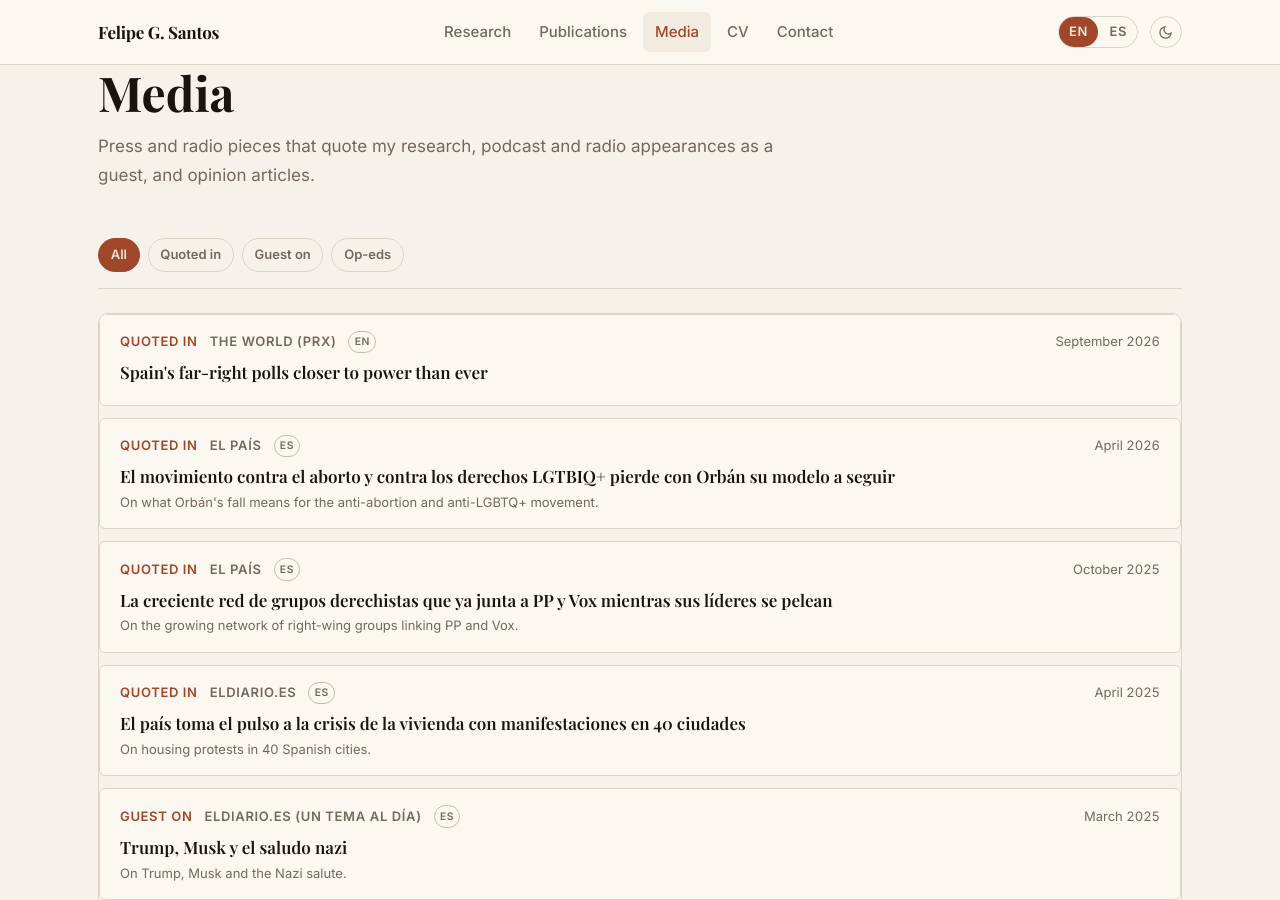
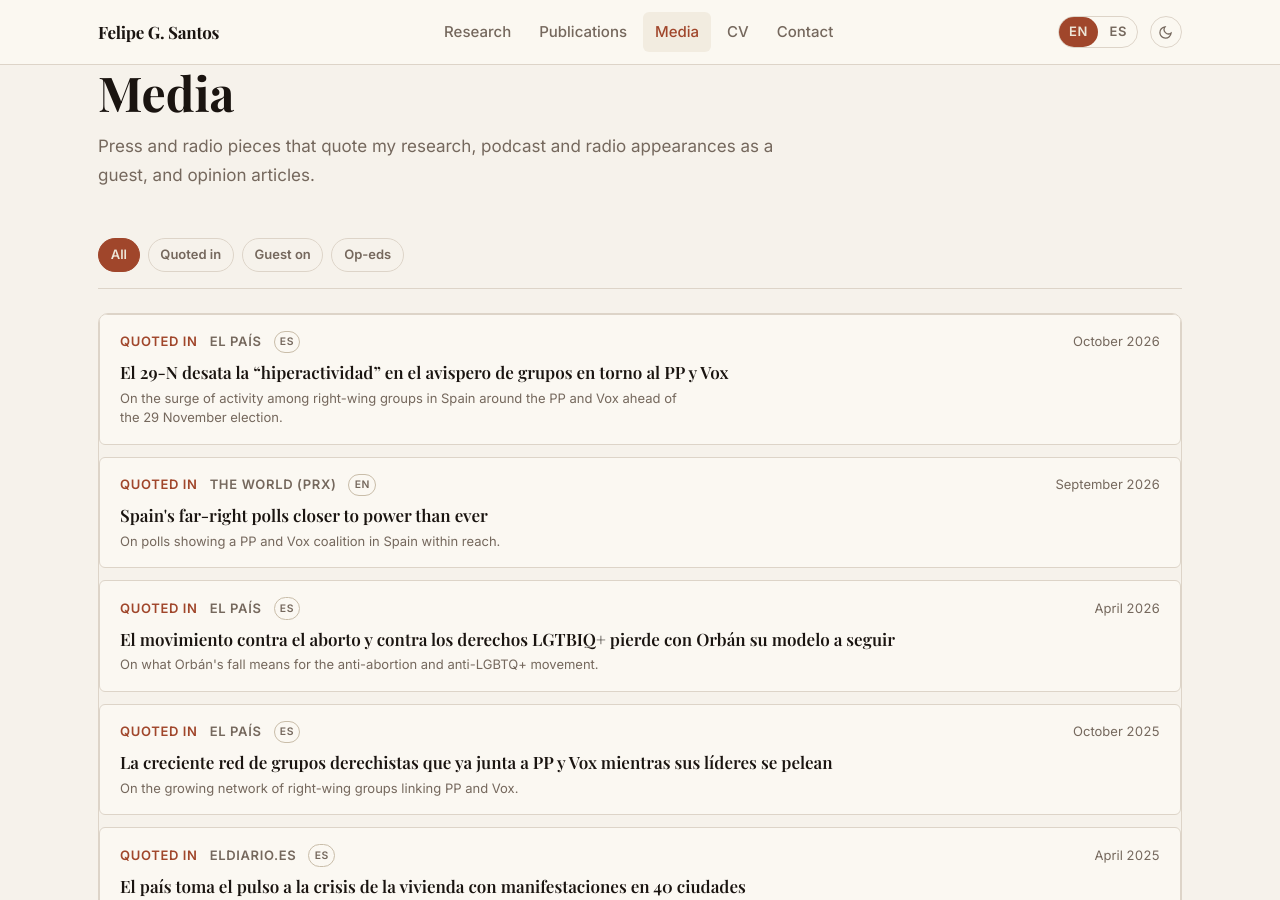
Before and after one commit to felipegsantos-web/felipegsantos.github.io, a Jekyll site: the page built from en/media/index.html, in a window 1280 px wide and 900 px high. Built offline with Jekyll 4.4.1, drawn with Linux system fonts in a browser that asks for light colours.

Commit message:
New El País media item, PRX summary line, research page URL rename (#13)
* Add El País (25 Oct 2026) media item and homepage news entry

Co-Authored-By: Claude Sonnet 5.5 <noreply@anthropic.com>
Claude-Session: https://claude.ai/code/session_017j6HYG872GLCtzYV4EGAJz

* Rename research page URLs and add 'in Spain' to El País gloss

Old /current-work/ and /trabajo-actual/ URLs now redirect to the new ones.

Co-Authored-By: Claude Sonnet 5.5 <noreply@anthropic.com>
Claude-Session: https://claude.ai/code/session_017j6HYG872GLCtzYV4EGAJz

* Show PRX summary line on English page and mention Spain

Co-Authored-By: Claude Sonnet 5.5 <noreply@anthropic.com>
Claude-Session: https://claude.ai/code/session_017j6HYG872GLCtzYV4EGAJz

* Redirect old research page URLs from 404.html instead of stub pages

The stub pages would fail the hreflang check; the 404 page already redirects renamed paths.

Co-Authored-By: Claude Sonnet 5.5 <noreply@anthropic.com>
Claude-Session: https://claude.ai/code/session_017j6HYG872GLCtzYV4EGAJz

---------

Co-authored-by: Claude <noreply@anthropic.com>

```diff
--- a/404.html
+++ b/404.html
@@ -8,9 +8,9 @@ bilingual: true
 noindex: true
 ---
 {% include vars.html %}
-{%- comment -%}GitHub Pages cannot redirect files: a visit to an old PDF path lands here and is sent to the new path (_data/pdf_redirects.yml).{%- endcomment -%}
+{%- comment -%}GitHub Pages cannot redirect files: a visit to an old PDF path (or a renamed page) lands here and is sent to the new path (_data/pdf_redirects.yml).{%- endcomment -%}
 {%- capture pdf_map %}{% for r in site.data.pdf_redirects %}{{ r.old | jsonify }}: {{ r.new | jsonify }}{% unless forloop.last %}, {% endunless %}{% endfor %}{% endcapture %}
-<script>!function(){var m={ {{- pdf_map -}} },n=m[location.pathname];if(n)location.replace(n+location.search+location.hash)}()</script>
+<script>!function(){var m={"/en/current-work/":"/en/research-projects/","/es/trabajo-actual/":"/es/proyectos-investigacion/"{% if site.data.pdf_redirects.size > 0 %}, {% endif %}{{- pdf_map -}} },n=m[location.pathname];if(n)location.replace(n+location.search+location.hash)}()</script>
 <main id="main-content">
   <div class="container">
     <div class="page-header">
--- a/_data/i18n.yml
+++ b/_data/i18n.yml
@@ -41,7 +41,7 @@ profiles_label:
 nav:
   - key: research
     label: {en: Research, es: Investigación}
-    url: {en: /en/current-work/, es: /es/trabajo-actual/}
+    url: {en: /en/research-projects/, es: /es/proyectos-investigacion/}
     description: {en: "Funded research projects, current and past", es: "Proyectos de investigación financiados, en curso y anteriores"}
   - key: publications
     label: {en: Publications, es: Publicaciones}
--- a/_data/media.yml
+++ b/_data/media.yml
@@ -2,13 +2,23 @@
 # `date`: YYYY-MM-DD, or YYYY-MM when the day is not known. `role`: quoted | guest | oped (labels in i18n.yml).
 # `headline`: exactly as published, in the language of the piece (`language`: es | en); never translated.
 # `with`: co-authors of an op-ed, or co-guests. `gloss_en` / `gloss_es`: one line on the topic, shown only when the headline's language differs from the page language, or always when `always_gloss` is true.
+- id: 2026-el-pais-2
+  outlet: El País
+  date: '2026-10-25'
+  role: quoted
+  headline: El 29-N desata la “hiperactividad” en el avispero de grupos en torno al PP y Vox
+  language: es
+  gloss_en: On the surge of activity among right-wing groups in Spain around the PP and Vox ahead of the 29 November election.
+  gloss_es: Sobre la hiperactividad de los grupos de la derecha en torno al PP y Vox ante las elecciones del 29-N.
+  url: https://elpais.com/espana/elecciones-generales/2026-10-25/el-29-n-desata-la-hiperactividad-en-el-avispero-de-grupos-en-torno-al-pp-y-vox.html
 - id: 2026-the-world
   outlet: The World (PRX)
   date: '2026-09-09'
   role: quoted
   headline: Spain's far-right polls closer to power than ever
   language: en
-  gloss_en: On polls showing a PP and Vox coalition within reach.
+  gloss_en: On polls showing a PP and Vox coalition in Spain within reach.
+  always_gloss: true
   gloss_es: Sobre las encuestas que sitúan al alcance una coalición de PP y Vox.
   url: https://theworld.org/segments/2026/09/09/spains-far-right-polls-closer-to-power-than-ever
 - id: 2026-el-pais
--- a/_data/news.yml
+++ b/_data/news.yml
@@ -2,6 +2,8 @@
 # `type`: media | publication (labels in i18n.yml). `ref` is the id of the media or publication entry (analytics event name).
 # Media items take outlet, role, date, headline and link from media.yml through `ref`; they have no other fields.
 # Publication items give their own `date` (YYYY-MM), `url`, `link` (the linked text) and `rest_*` (what follows it, inline HTML allowed).
+- type: media
+  ref: 2026-el-pais-2
 - type: media
   ref: 2026-the-world
 - type: media
```
Also changed, not shown: en/research-projects/index.html (renamed from en/current-work/index.html), es/proyectos-investigacion/index.html (renamed from es/trabajo-actual/index.html).
